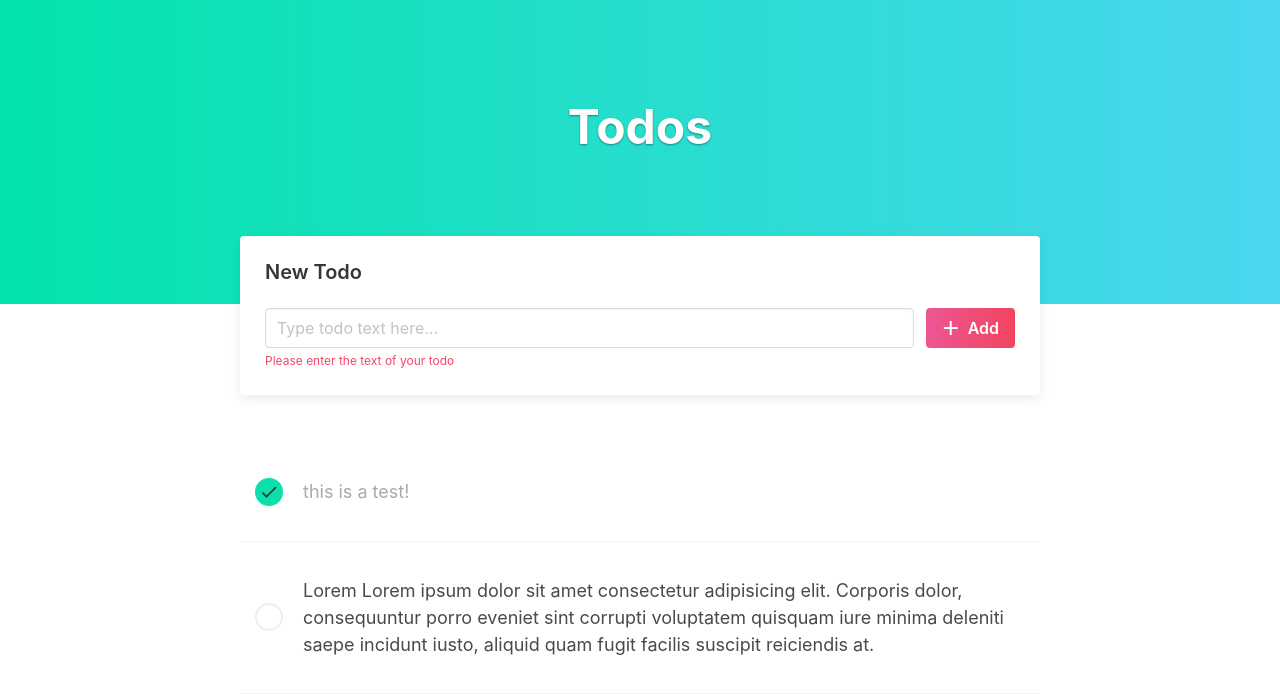
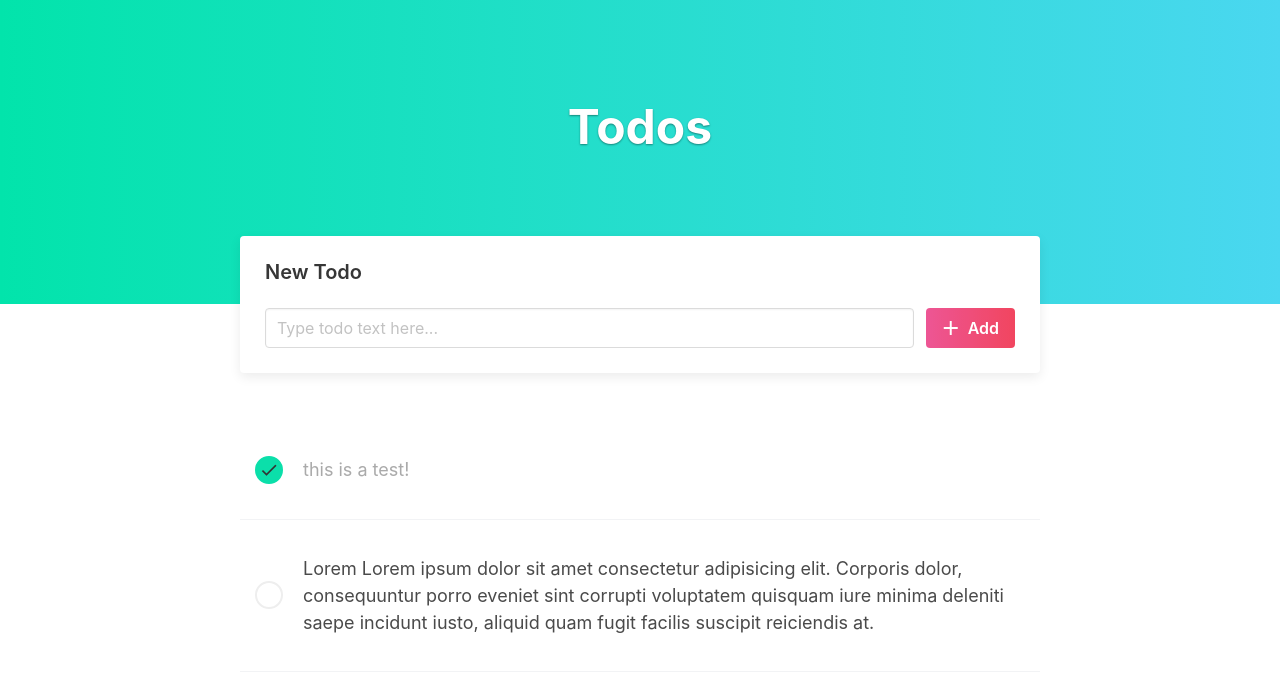
Before and after one commit to JoaoReisA/TodoApp-Angular, an Angular app: page / in a window 1280 px wide. Shown: the top 694 px of the page. Built offline with nearby package versions, Linux system fonts and the light colour scheme.

Commit message:
adicionando evento de clique no Todo, fazendo ele estar em estado de completado ou não e movendo o componente todo-item para uma pasta própria de componente

```diff
--- a/src/app/app.module.ts
+++ b/src/app/app.module.ts
@@ -4,11 +4,13 @@ import { FormsModule } from '@angular/forms';
 import { AppRoutingModule } from './app-routing.module';
 import { AppComponent } from './app.component';
 import { TodosComponent } from './todos/todos.component';
+import { TodoItemComponent } from './todo-item/todo-item.component';
 
 @NgModule({
   declarations: [
     AppComponent,
-    TodosComponent
+    TodosComponent,
+    TodoItemComponent
   ],
   imports: [
     BrowserModule,
--- /dev/null
+++ b/src/app/todo-item/todo-item.component.html
@@ -0,0 +1,21 @@
+<div
+  class="todo-item"
+  (click)="onTodoClicked()"
+  [class.completed]="todo.completed"
+>
+  <div class="check-box">
+    <i class="material-icons">check</i>
+  </div>
+  <div class="todo-text">
+    {{ todo.text }}
+  </div>
+  <div class="todo-controls-box">
+    <div class="todo-control-button">
+      <i class="material-icons">edit</i>
+    </div>
+
+    <div class="todo-control-button is-danger">
+      <i class="material-icons">delete</i>
+    </div>
+  </div>
+</div>
--- /dev/null
+++ b/src/app/todo-item/todo-item.component.scss
@@ -0,0 +1,107 @@
+.todo-item {
+  display: flex;
+  align-items: center;
+
+  position: relative;
+  font-size: 18px;
+  cursor: pointer;
+  padding: 35px 15px;
+
+  border-bottom: 1px solid #f2f3f5;
+
+  &.completed {
+    color: #aaa;
+  }
+}
+
+.todo-item .check-box {
+  display: flex;
+  flex-shrink: 0;
+
+  border: 2px solid #eee;
+  border-radius: 50%;
+  margin-right: 20px;
+  height: 28px;
+  width: 28px;
+
+  transition: background-color 0.2s, border-color 0.2s;
+
+  i.material-icons {
+    font-size: 20px;
+    margin: auto;
+
+    color: #333;
+    //hide by default
+    opacity: 0;
+
+    transition: opacity 0.2s;
+  }
+}
+
+.todo-item:hover .check-box {
+  background: #eee;
+  i.material-icons {
+    opacity: 0.28;
+  }
+}
+
+.todo-item.completed .check-box{
+  background: rgb(11, 223, 170);
+  border-color: rgb(11, 223, 170);
+
+  i.material-icons{
+    opacity: 1;
+  }
+}
+
+.todo-item .todo-controls-box{
+  position: absolute;
+  bottom: 0;
+  right: 5px;
+  display: flex;
+
+  //hide by defaukt
+  opacity: 0;
+  visibility: hidden;
+  transform: translateY(4px);
+  transition: opacity 0.2s, visibility 0.2s, transform 0.2s;
+}
+.todo-item:hover  .todo-controls-box{
+  opacity: 1;
+  visibility: visible;
+  transition-delay: 0.2s;
+
+  transform:translateY(0);
+}
+.todo-controls-box .todo-control-button{
+  background: #f3f3f3;
+  display: flex;
+
+
+  padding: 7px 20px;
+
+  i.material-icons{
+    color: #555;
+    font-size: 20px;
+  }
+  &:hover{
+    background: #eee;
+    i.material-icons{
+      color: #333;
+    }
+  }
+  &:active{
+    background: #e5e7e8;
+  }
+  &:first-of-type{
+    border-top-left-radius: 7px;
+  }
+  &:last-of-type{
+  border-top-right-radius: 7px;
+  }
+}
+
+
+.todo-controls-box .todo-control-button.is-danger:active i.material-icons{
+  color: rgb(155,27,27);
+}
--- /dev/null
+++ b/src/app/todo-item/todo-item.component.ts
@@ -0,0 +1,21 @@
+import { Component, Input, OnInit, Output, EventEmitter } from '@angular/core';
+import { Todo } from '../shared/todo.model';
+
+@Component({
+  selector: 'app-todo-item',
+  templateUrl: './todo-item.component.html',
+  styleUrls: ['./todo-item.component.scss']
+})
+export class TodoItemComponent implements OnInit {
+
+   @Input() todo: Todo = new Todo
+   @Output() todoClicked: EventEmitter<void> = new EventEmitter()
+  constructor() { }
+
+  ngOnInit(): void {
+  }
+
+  onTodoClicked(){
+    this.todoClicked.emit()
+  }
+}
--- a/src/app/todos/todos.component.html
+++ b/src/app/todos/todos.component.html
@@ -27,7 +27,7 @@
           </button>
         </p>
       </div>
-<div *ngIf="todoTextField.invalid">
+<div *ngIf="todoTextField.invalid && showValidationErrors">
   <p class="help is-danger" *ngIf="todoTextField.errors?.required">Please enter the text of your todo</p>
   <p class="help is-danger" *ngIf="todoTextField.errors?.minlength">Todo text must be at least 2 characters</p>
 </div>
@@ -39,27 +39,9 @@
 <section class="section">
   <div class="container">
     <div class="todos-list">
-      <div
-        class="todo-item"
-        *ngFor="let todo of todos"
-        [class.completed]="todo.completed"
-      >
-        <div class="check-box">
-          <i class="material-icons">check</i>
-        </div>
-        <div class="todo-text">
-          {{ todo.text }}
-        </div>
-        <div class="todo-controls-box">
-          <div class="todo-control-button">
-            <i class="material-icons">edit</i>
-          </div>
 
-          <div class="todo-control-button is-danger">
-            <i class="material-icons">delete</i>
-          </div>
-        </div>
-      </div>
+      <app-todo-item *ngFor="let todo of todos" [todo]= "todo" (todoClicked)="toggleCompleted(todo)"></app-todo-item>
+
     </div>
   </div>
 </section>
--- a/src/app/todos/todos.component.scss
+++ b/src/app/todos/todos.component.scss
@@ -22,112 +22,3 @@
   margin-top: -68px;
   box-shadow: 0 4px 12px rgba(black, 0.08);
 }
-
-.todo-item {
-  display: flex;
-  align-items: center;
-
-  position: relative;
-  font-size: 18px;
-  cursor: pointer;
-  padding: 35px 15px;
-
-  border-bottom: 1px solid #f2f3f5;
-
-  &.completed {
-    color: #aaa;
-  }
-}
-
-.todo-item .check-box {
-  display: flex;
-  flex-shrink: 0;
-
-  border: 2px solid #eee;
-  border-radius: 50%;
-  margin-right: 20px;
-  height: 28px;
-  width: 28px;
-
-  transition: background-color 0.2s;
-
-  i.material-icons {
-    font-size: 20px;
-    margin: auto;
-
-    color: #333;
-    //hide by default
-    opacity: 0;
-
-    transition: opacity 0.2s;
-  }
-}
-
-.todo-item:hover .check-box {
-  background: #eee;
-  i.material-icons {
-    opacity: 0.28;
-  }
-}
-
-.todo-item.completed .check-box{
-  background: rgb(11, 223, 170);
-  border-color: rgb(11, 223, 170);
-
-  i.material-icons{
-    opacity: 1;
-  }
-}
-
-.todo-item .todo-controls-box{
-  position: absolute;
-  bottom: 0;
-  right: 5px;
-  display: flex;
-
-  //hide by defaukt
-  opacity: 0;
-  visibility: hidden;
-  transform: translateY(4px);
-  transition: opacity 0.2s, visibility 0.2s, transform 0.2s;
-}
-.todo-item:hover  .todo-controls-box{
-  opacity: 1;
-  visibility: visible;
-  transition-delay: 0.4s;
-
-  transform:translateY(0);
-}
-
-.todo-controls-box .todo-control-button{
-  background: #f3f3f3;
-  display: flex;
-
-
-  padding: 7px 20px;
-
-  i.material-icons{
-    color: #555;
-    font-size: 20px;
-  }
-  &:hover{
-    background: #eee;
-    i.material-icons{
-      color: #333;
-    }
-  }
-  &:active{
-    background: #e5e7e8;
-  }
-  &:first-of-type{
-    border-top-left-radius: 7px;
-  }
-  &:last-of-type{
-  border-top-right-radius: 7px;
-  }
-}
-
-
-.todo-controls-box .todo-control-button.is-danger:active i.material-icons{
-  color: rgb(155,27,27);
-}
--- a/src/app/todos/todos.component.ts
+++ b/src/app/todos/todos.component.ts
@@ -1,3 +1,4 @@
+import { invalid } from '@angular/compiler/src/render3/view/util';
 import { Component, OnInit } from '@angular/core';
 import { NgForm } from '@angular/forms';
 import { DataService } from '../shared/data.service';
@@ -10,6 +11,7 @@ import { Todo } from '../shared/todo.model';
 })
 export class TodosComponent implements OnInit {
   todos: Todo[] = []
+  showValidationErrors: boolean = false;
   constructor(private dataService: DataService) { }
 
   ngOnInit(): void {
@@ -19,12 +21,18 @@ export class TodosComponent implements OnInit {
 
 
   onFormSubmit(form: NgForm){
+    if (form.invalid){
+      this.showValidationErrors = true
+    }
+if (!form.invalid){
+    this.dataService.addTodo(new Todo(form.value.text))
+    this.showValidationErrors = false
+    form.reset()
+}
+  }
 
-    console.log("FORM SUBMITED");
-    console.log(form)
-
-    if (form.invalid) return alert("Form is invalid")
-
-    this.dataService.addTodo(new Todo(form.value.text))
+  toggleCompleted(todo: Todo){
+    //set todo to completed
+    todo.completed = !todo.completed;
   }
 }
```
